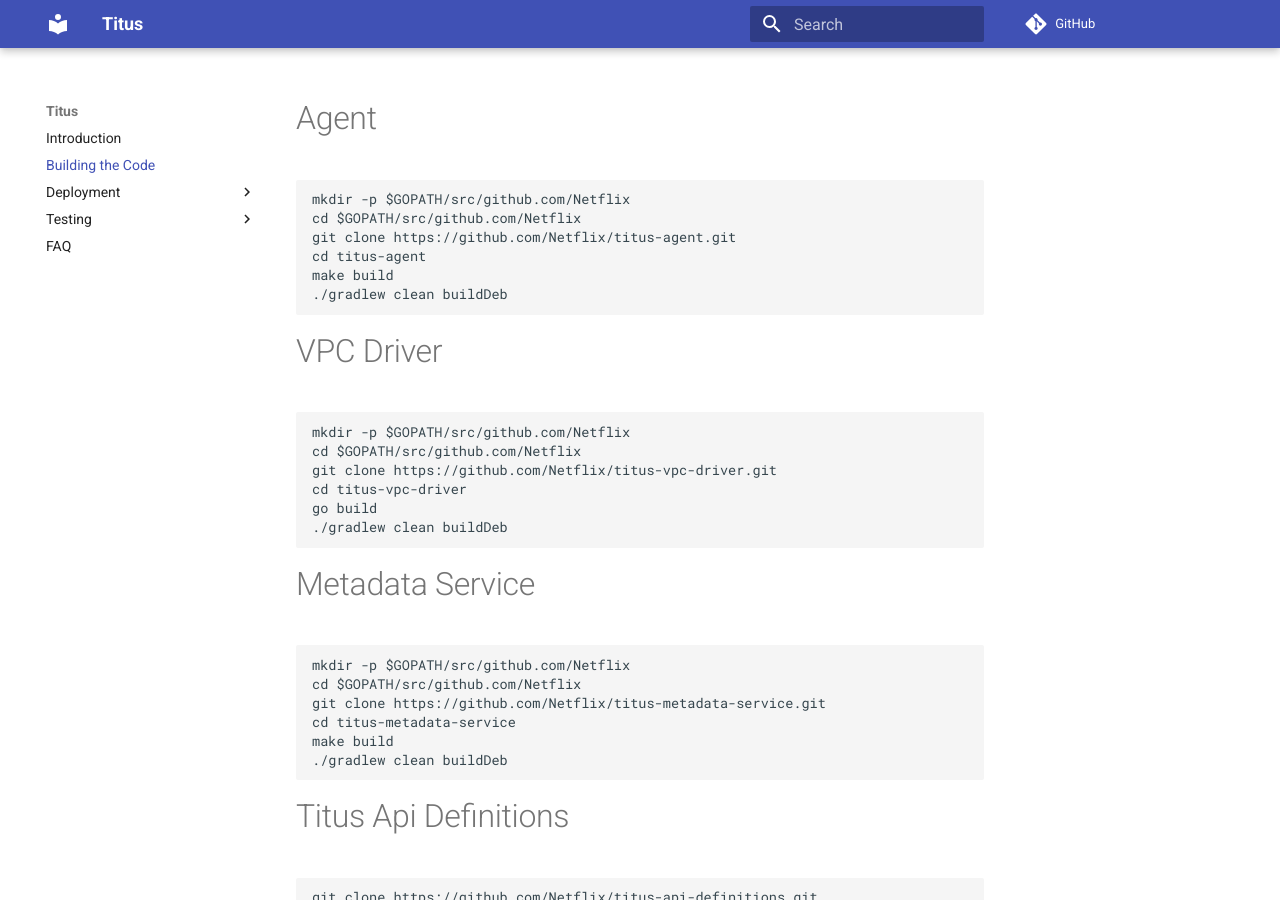
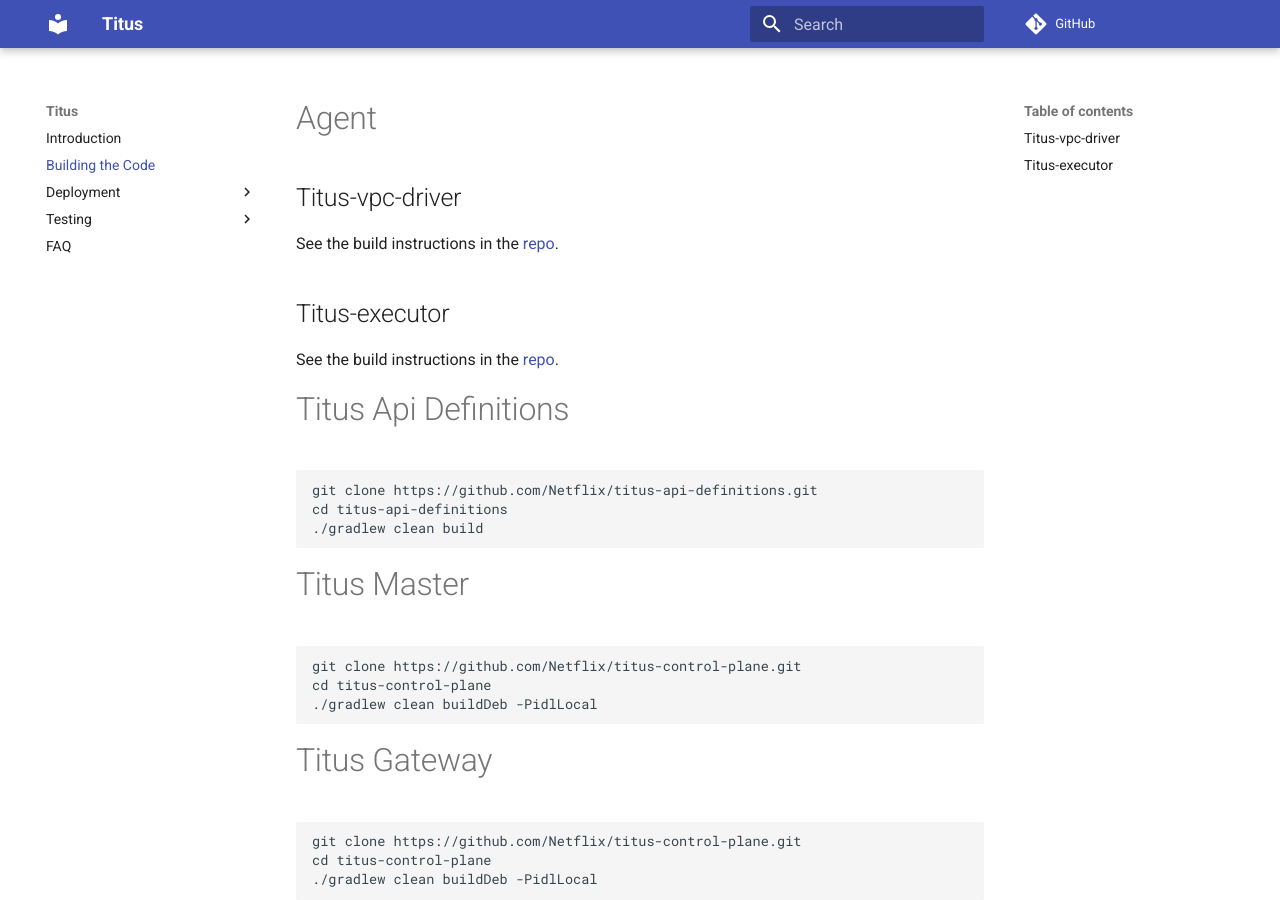
Before and after one commit to Netflix/titus, an MkDocs documentation site: the page built from docs/docs/build.md, in a window 1280 px wide and 900 px high. Built offline with MkDocs 1.6.1 and Material for MkDocs 9.7.7, drawn with Linux system fonts in a browser that asks for light colours; comment, search, counter and statistics services are not loaded; old or Windows-style settings are respelled for this version of MkDocs.

Commit message:
Add links to agent component build steps in their repos

````diff
--- a/docs/docs/build.md
+++ b/docs/docs/build.md
@@ -1,33 +1,11 @@
 # Agent
 
-```
-mkdir -p $GOPATH/src/github.com/Netflix
-cd $GOPATH/src/github.com/Netflix
-git clone https://github.com/Netflix/titus-agent.git
-cd titus-agent
-make build
-./gradlew clean buildDeb
-```
+## Titus-vpc-driver
+See the build instructions in the [repo](https://github.com/Netflix/titus-vpc-driver/blob/master/README.md#building).
+## Titus-executor
+See the build instructions in the [repo](https://github.com/Netflix/titus-executor/blob/master/README.md#building).
 
-# VPC Driver
-```
-mkdir -p $GOPATH/src/github.com/Netflix
-cd $GOPATH/src/github.com/Netflix
-git clone https://github.com/Netflix/titus-vpc-driver.git
-cd titus-vpc-driver
-go build
-./gradlew clean buildDeb
-```
 
-# Metadata Service
-```
-mkdir -p $GOPATH/src/github.com/Netflix
-cd $GOPATH/src/github.com/Netflix
-git clone https://github.com/Netflix/titus-metadata-service.git
-cd titus-metadata-service
-make build
-./gradlew clean buildDeb
-```
 
 # Titus Api Definitions
 ```
````
